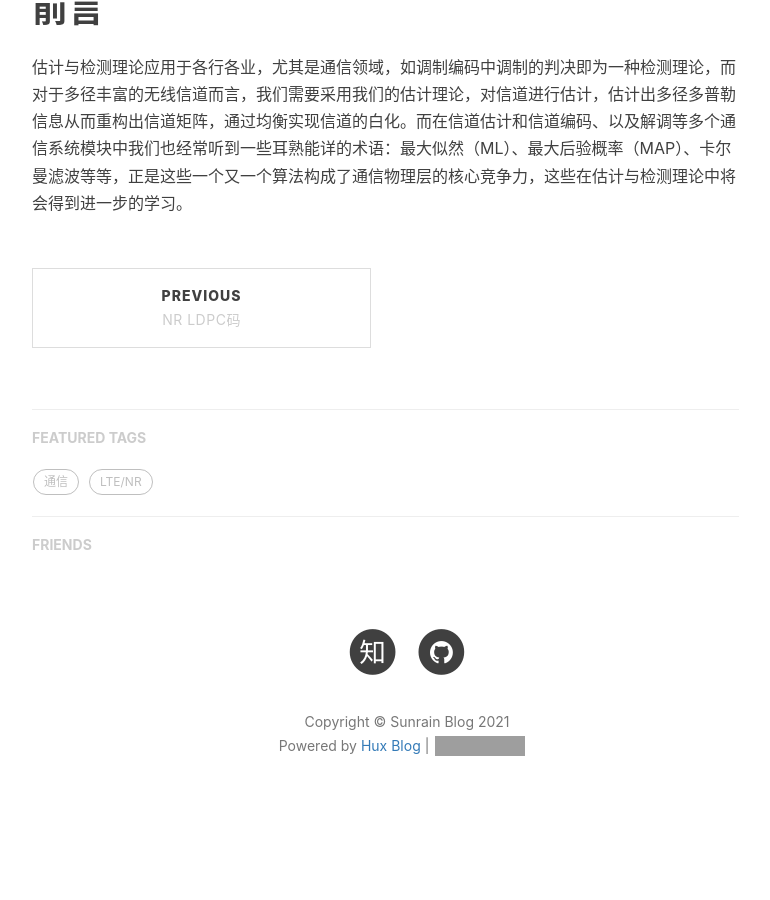
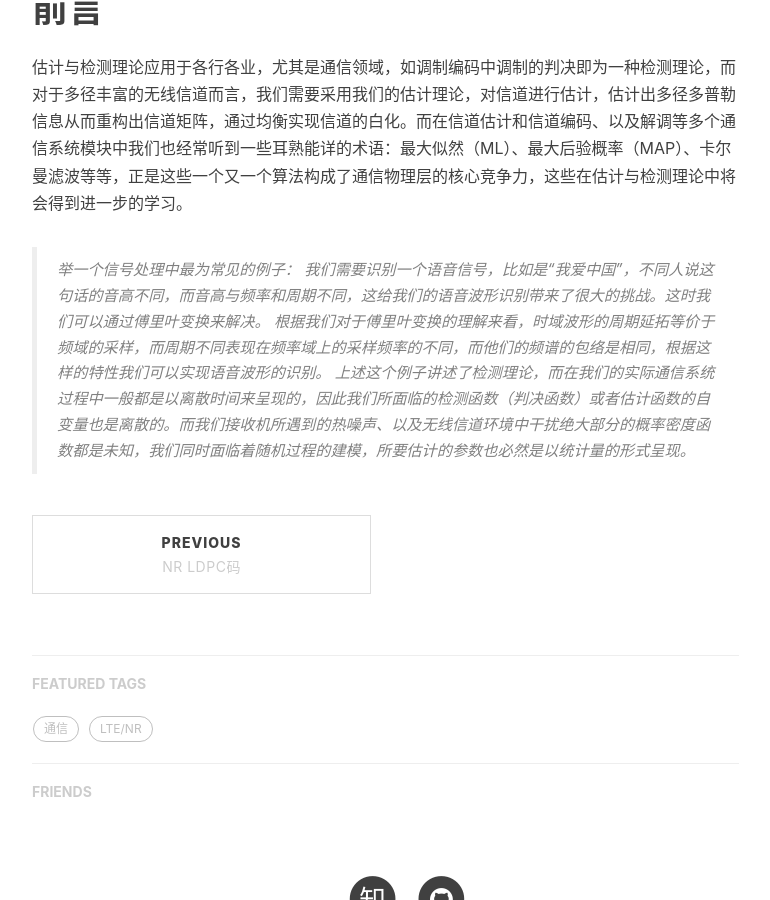
Before and after one commit to ruoqiong/ruoqiong.github.io, a Jekyll site: the page built from _posts/2020-2-12-ES.md, in a window 1280 px wide and 900 px high, scrolled down 543 px. Shown: the whole window, without its empty margins (233-1003 px from the left). Built offline with Jekyll 4.4.1, drawn with Linux system fonts in a browser that asks for light colours; nearby versions of some CDN libraries; comment, search, counter and statistics services are not loaded; before the commit the page ends 1393 px from its top, so only the background shows below that; grey boxes are pictures that could not be loaded.

Commit message:
Update 2020-2-12-ES.md

```diff
--- a/_posts/2020-2-12-ES.md
+++ b/_posts/2020-2-12-ES.md
@@ -10,3 +10,7 @@ tags:
 ---
 # 前言
 估计与检测理论应用于各行各业，尤其是通信领域，如调制编码中调制的判决即为一种检测理论，而对于多径丰富的无线信道而言，我们需要采用我们的估计理论，对信道进行估计，估计出多径多普勒信息从而重构出信道矩阵，通过均衡实现信道的白化。而在信道估计和信道编码、以及解调等多个通信系统模块中我们也经常听到一些耳熟能详的术语：最大似然（ML）、最大后验概率（MAP）、卡尔曼滤波等等，正是这些一个又一个算法构成了通信物理层的核心竞争力，这些在估计与检测理论中将会得到进一步的学习。
+> 举一个信号处理中最为常见的例子：
+> 我们需要识别一个语音信号，比如是“我爱中国”，不同人说这句话的音高不同，而音高与频率和周期不同，这给我们的语音波形识别带来了很大的挑战。这时我们可以通过傅里叶变换来解决。
+> 根据我们对于傅里叶变换的理解来看，时域波形的周期延拓等价于频域的采样，而周期不同表现在频率域上的采样频率的不同，而他们的频谱的包络是相同，根据这样的特性我们可以实现语音波形的识别。
+上述这个例子讲述了检测理论，而在我们的实际通信系统过程中一般都是以离散时间来呈现的，因此我们所面临的检测函数（判决函数）或者估计函数的自变量也是离散的。而我们接收机所遇到的热噪声、以及无线信道环境中干扰绝大部分的概率密度函数都是未知，我们同时面临着随机过程的建模，所要估计的参数也必然是以统计量的形式呈现。
```
